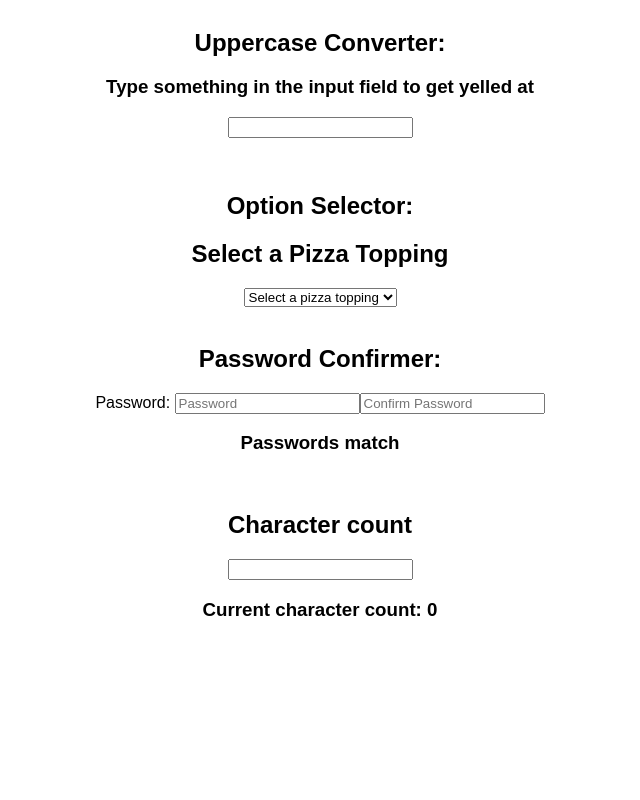
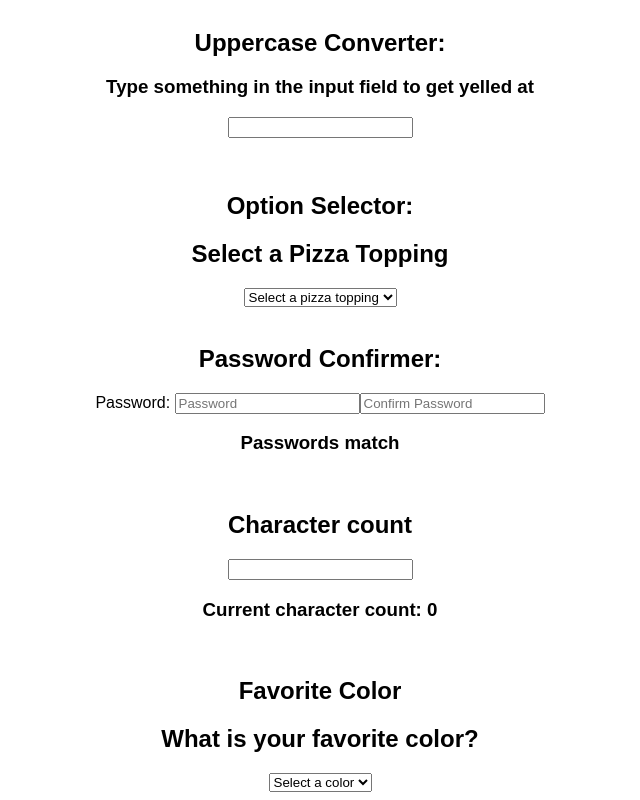
Before and after one commit to MrStealurCar/useState-practice, a React (Create React App) app: page / in a window 1280 px wide. Shown: the part 794-1594 px from the top of the page, without its empty margins (320-960 px from the left). Before the commit the page ends 1433 px from the top, so only its background shows below. Built offline with nearby package versions, Linux system fonts and the light colour scheme.

Commit message:
Add FavoriteColor component

```diff
--- a/src/App.js
+++ b/src/App.js
@@ -8,7 +8,7 @@ import UppercaseConverter from "./uppercase";
 import DropdownBar from "./dropdown";
 import PasswordConfirmation from "./password";
 import CharCount from "./inputCount";
-
+import FavoriteColor from "./favColor";
 function App() {
   return (
     <div className="App">
@@ -36,6 +36,9 @@ function App() {
       <br />
       <h2>Character count</h2>
       <CharCount />
+      <br />
+      <h2>Favorite Color</h2>
+      <FavoriteColor />
     </div>
   );
 }
```
